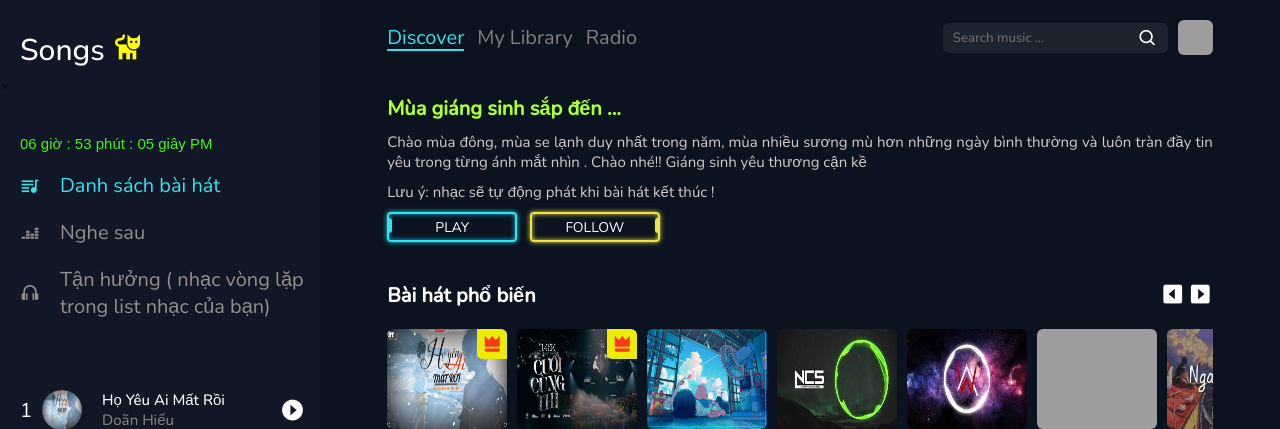
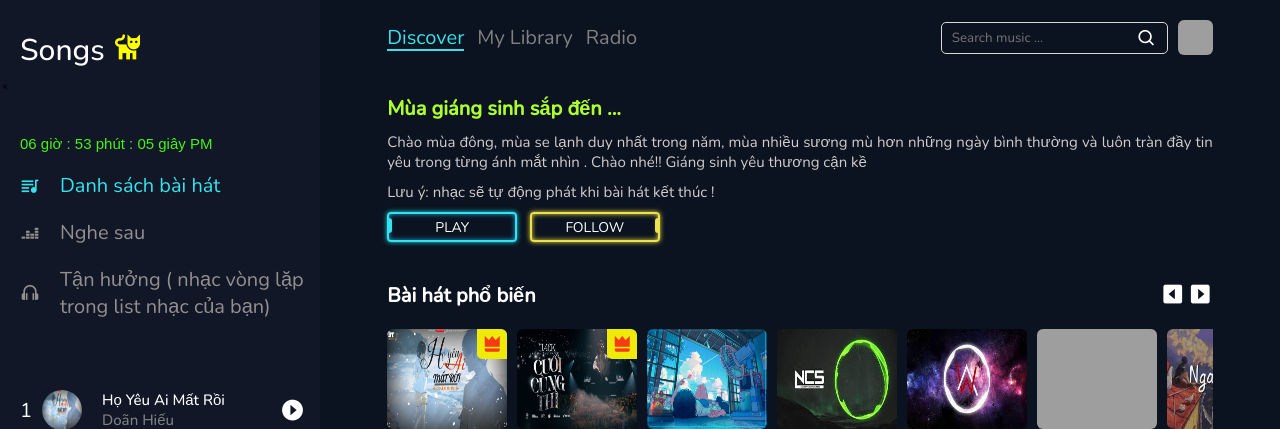
Before and after one commit to VdevCode/Music-Lofi-App, a PHP site: page / in a window 1280 px wide. Shown: the top 429 px of the page. Run offline with PHP 8.4, Linux system fonts and the light colour scheme; some libraries are stand-ins or nearby versions; grey boxes are pictures that could not be loaded.

Commit message:
upload source

```diff
--- a/src/style.css
+++ b/src/style.css
@@ -588,10 +588,11 @@ header {
 
 .search {
     align-items: center;
-    background: rgba(184, 184, 184, .1);
+    /* background: rgba(247, 244, 244, 0.1); */
     padding: .5rem 1rem;
-    border-radius: 6px;
+    border: 1px solid rgb(220, 215, 215);
     font-size: 2rem;
+    border-radius: 5px;
     display: flex;
     color: white;
     margin-right: 1rem;
@@ -599,6 +600,7 @@ header {
 }
 
 .search_result {
+
     position: absolute;
     width: 100%;
     /* background: #111727; */
@@ -621,6 +623,7 @@ header {
 }
 
 .cart__search {
+
     width: 100%;
     height: 25%;
     border-radius: 6px;
```
